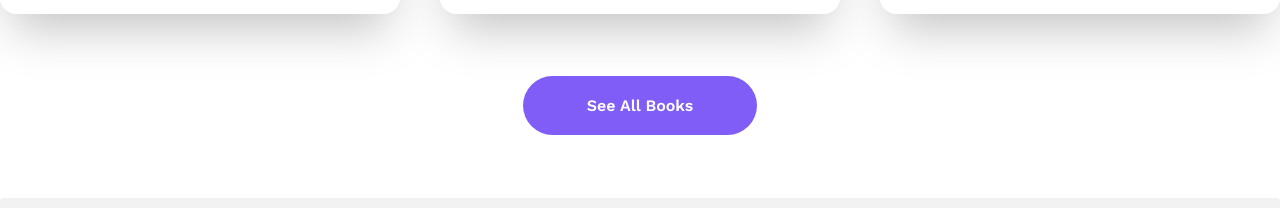
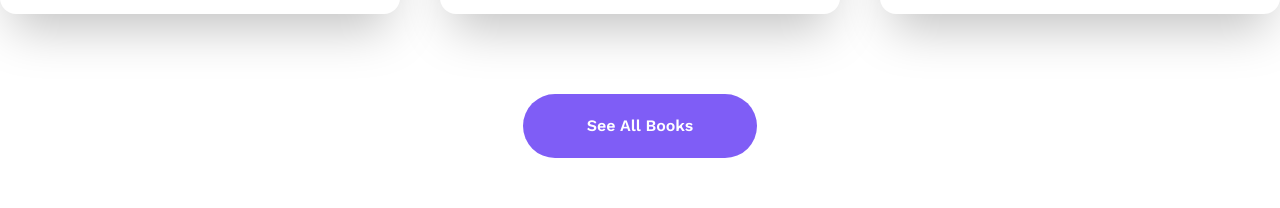
Before and after one commit to mdselimme/Book-Express-React-Website, a React (Vite) app: page / in a window 1280 px wide. Shown: the part 2380-2588 px from the top of the page. Built offline with nearby package versions, Linux system fonts and the light colour scheme.

Commit message:
show-details-btn-function

```diff
--- a/src/components/Home/Books/Books.jsx
+++ b/src/components/Home/Books/Books.jsx
@@ -2,30 +2,39 @@ import { useEffect, useState } from "react";
 import Book from "./Book/Book";
 import { Link } from "react-router-dom";
 
+const Books = () => {
+  const [booksData, setBooksData] = useState([]);
+  const [cutBooks, setCutBooks] = useState(6);
 
-
-const Books = () => {
-
-    const [booksData, setBooksData] = useState([]);
-
-    useEffect(()=>{
-      fetch('books.json').then(res=>res.json()).then(data=>setBooksData(data));
-    },[])
+  useEffect(() => {
+    fetch("books.json")
+      .then((res) => res.json())
+      .then((data) => setBooksData(data));
+  }, []);
 
   return (
     <div className="container mx-auto py-20">
       <div className="text-center mb-10">
         <h1 className="text-[2.5rem] font-bold text-[#010001] mb-5">Books</h1>
-                <p className="text-[#919095] leading-10">Books are timeless companions, offering knowledge, comfort, and discovery,<br /> inviting readers to explore without limits.</p>
+        <p className="text-[#919095] leading-10">
+          Books are timeless companions, offering knowledge, comfort, and
+          discovery,
+          <br /> inviting readers to explore without limits.
+        </p>
       </div>
       <div>
         <div className="grid grid-cols-3 gap-10 justify-between">
-                    {
-                        booksData.slice(0,6).map((book)=> <Book key={book.bookId} book={book}></Book>)
-                    }
+          {booksData.slice(0, cutBooks).map((book) => (
+            <Book key={book.bookId} book={book}></Book>
+          ))}
         </div>
         <div className="text-center mt-10">
-                <Link className="bg-[#7F5DF6] text-white py-5 rounded-full px-16 font-semibold">See All Books </Link>
+          <button
+            onClick={() => setCutBooks(booksData.length)}
+            className="bg-[#7F5DF6] text-white py-5 rounded-full px-16 font-semibold"
+          >
+            See All Books{" "}
+          </button>
         </div>
       </div>
     </div>
```
Lines whose indentation alone changed are shown as unchanged.
